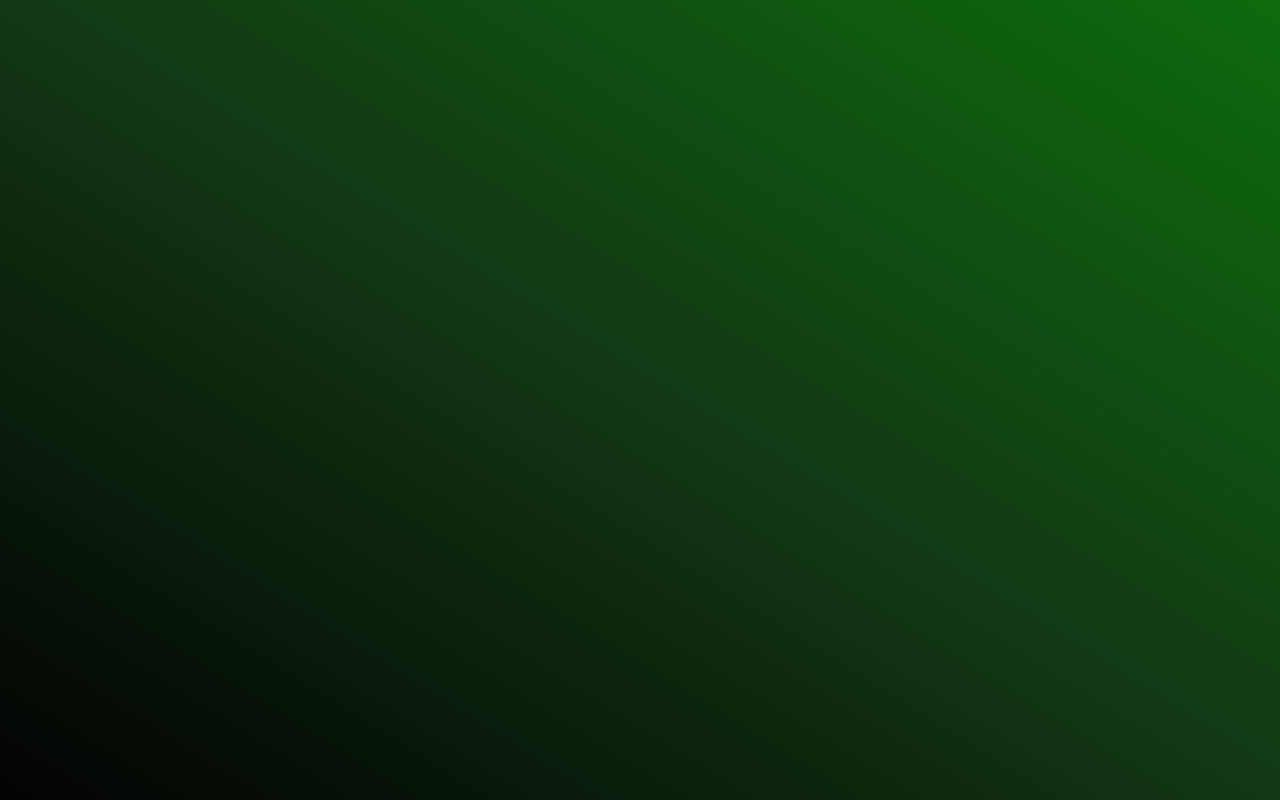
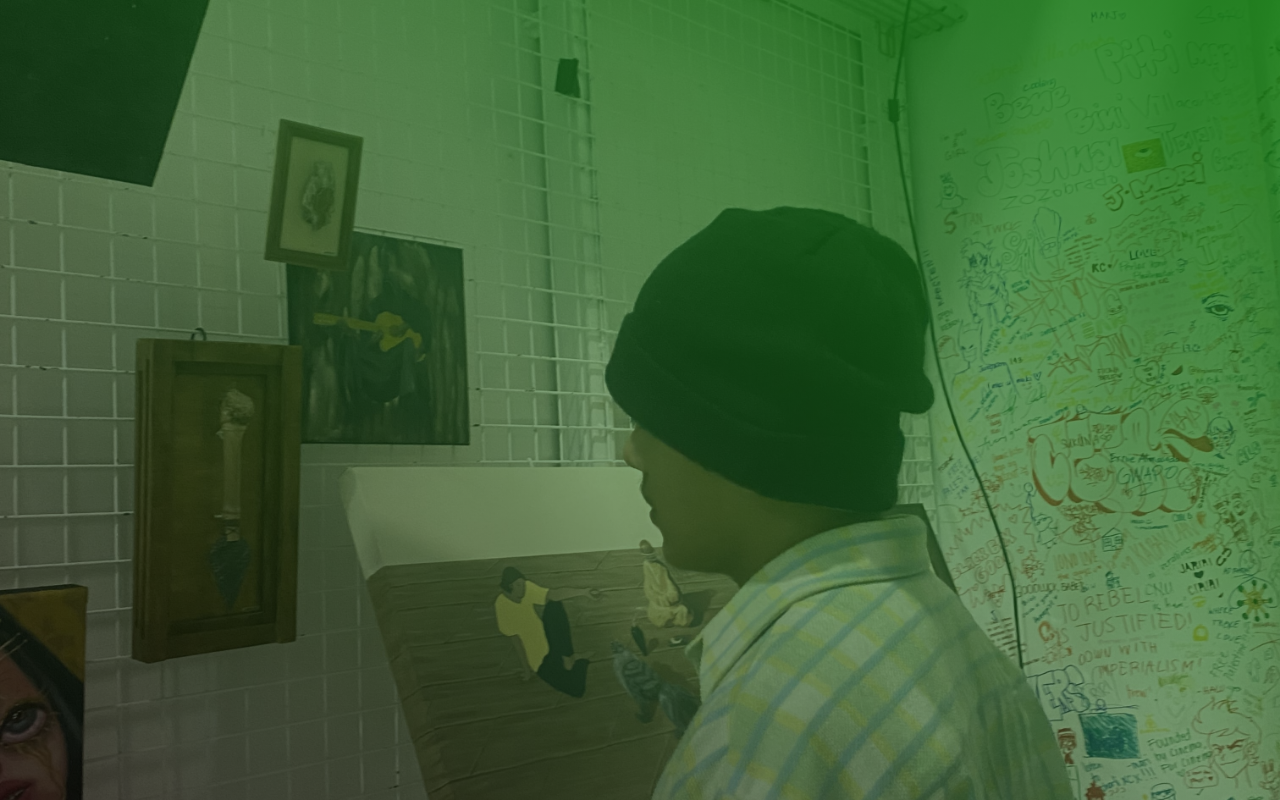
Before and after one commit to Junyl2/junyl-portfolio, a plain HTML site: page home.html in a window 1280 px wide. Drawn offline with nearby package versions, Linux system fonts and the light colour scheme; the site is published under a folder, as on GitHub Pages, so addresses that start at the root find nothing.

Commit message:
Optimized and Finalized for testing

```diff
--- a/css/about.css
+++ b/css/about.css
@@ -29,7 +29,6 @@ html {
 
   background: url('https://www.transparenttextures.com/patterns/white-wall-3.png')
     repeat;
-  /* background-color: #c9a06a; */
   background-color: var(--primary-color);
   border-radius: 5px;
 }
--- a/css/home.css
+++ b/css/home.css
@@ -17,7 +17,7 @@ html {
       rgba(28, 95, 32, 0.562) 50%,
       rgba(14, 121, 14, 0.884) 100%
     ),
-    url(/images/IMG_5609.jpeg) !important;
+    url(../images/IMG_5609.jpeg) !important;
   opacity: 1;
 }
 /* .welcome {
@@ -64,7 +64,7 @@ html {
 }
 
 .profile-img {
-  background-image: url(/images/profile-bg.png);
+  background-image: url(../images/profile-bg.png);
   position: absolute;
   bottom: 0;
   right: 0;
--- a/css/resume.css
+++ b/css/resume.css
@@ -24,7 +24,6 @@ html {
 }
 
 body.light-mode {
-  /*   background-color: var(--light-body) !important; */
   background: linear-gradient(to right top, #a9e06d, #f3faf0);
 }
 .light-mode i {
@@ -129,7 +128,3 @@ small {
 .resume-card h6 {
   color: var(--main-fnt-clr) !important;
 }
-/* i {
-  color: var(--primary-color);
-}
- */
```
Also changed, not shown: resume.html (+0 -2 lines).
